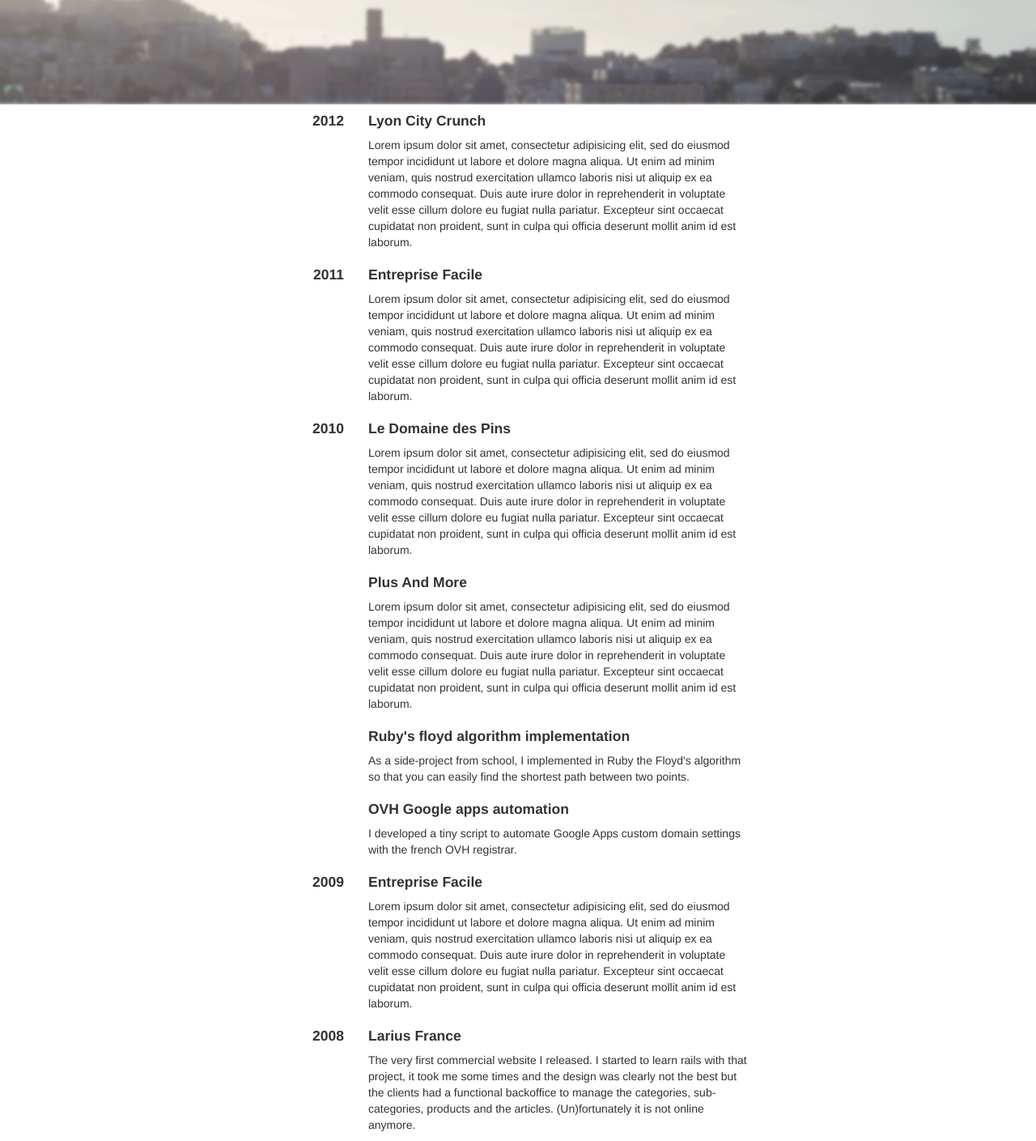
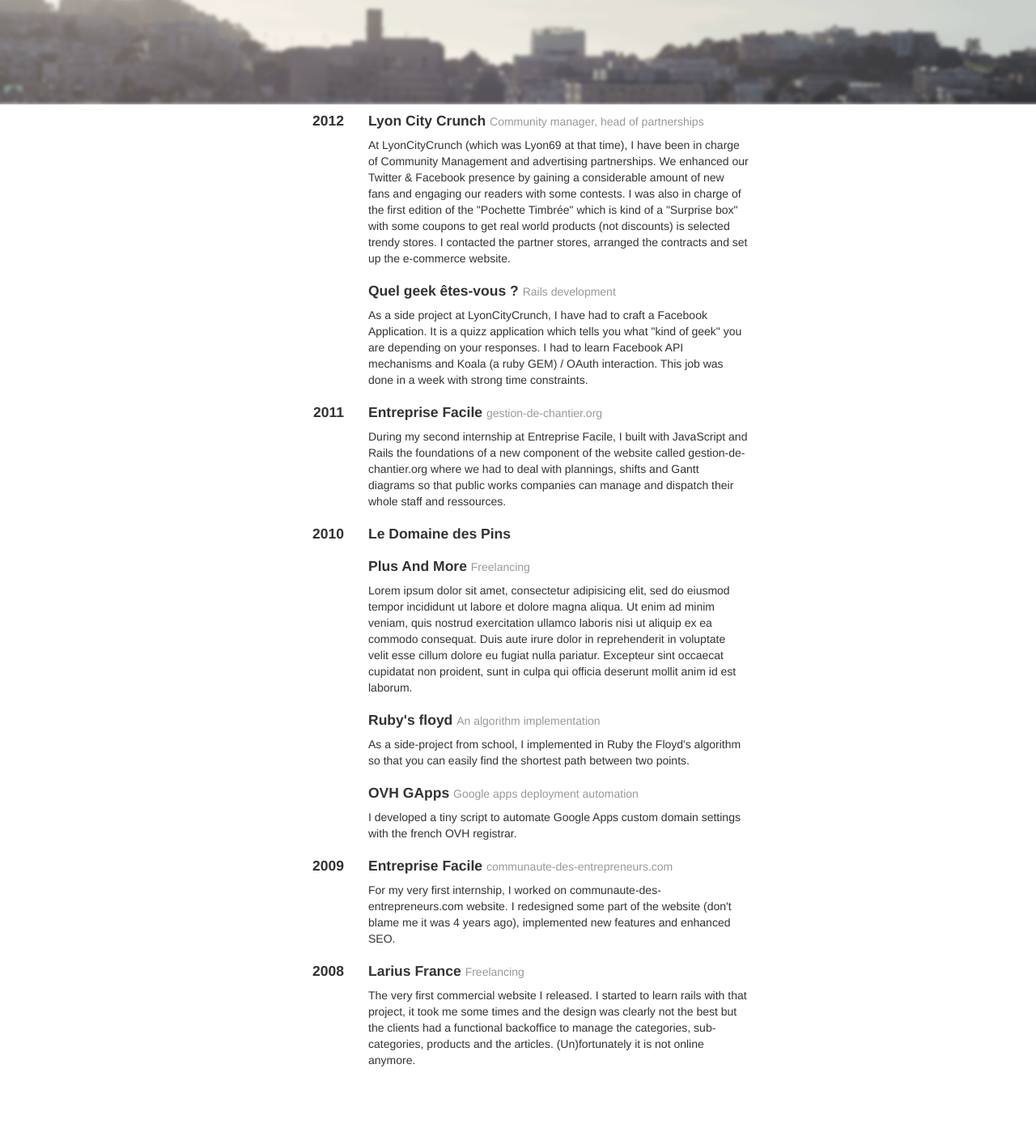
Before and after one commit to chollier/chollier.github.io, a plain HTML site: page projects.html in a window 1280 px wide. Shown: the part 145-1554 px from the top of the page at 81% size. After the commit the page ends 1474 px from the top, so only its background shows below. Drawn offline with nearby package versions, Linux system fonts and the light colour scheme.

Commit message:
timeline

```diff
--- a/projects.html
+++ b/projects.html
@@ -33,34 +33,38 @@
 
     <div class="row">
         <div class="span3 offset1 text-right"><h4>2012</h4></div>
+
         <div class="span5">
-          <h4>Lyon City Crunch</h4>
-            <p>Lorem ipsum dolor sit amet, consectetur adipisicing elit, sed do eiusmod
-            tempor incididunt ut labore et dolore magna aliqua. Ut enim ad minim veniam,
-            quis nostrud exercitation ullamco laboris nisi ut aliquip ex ea commodo
-            consequat. Duis aute irure dolor in reprehenderit in voluptate velit esse
-            cillum dolore eu fugiat nulla pariatur. Excepteur sint occaecat cupidatat non
-            proident, sunt in culpa qui officia deserunt mollit anim id est laborum.</p>
+          <h4>Lyon City Crunch <small>Community manager, head of partnerships</small></h4>
+            <p>At LyonCityCrunch (which was Lyon69 at that time), I have been in charge of Community Management and advertising partnerships. We enhanced our Twitter & Facebook presence by gaining a considerable amount of new fans and engaging our readers with some contests. I was also in charge of the first edition of the "Pochette Timbr&eacute;e" which is kind of a "Surprise box" with some coupons to get real world products (not discounts) is selected trendy stores. I contacted the partner stores, arranged the contracts and set up the e-commerce website.</p>
         </div>
+
+        <div class="span5 offset4">
+          <h4>Quel geek &ecirc;tes-vous ? <small>Rails development</small></h4>
+            <p>As a side project at LyonCityCrunch, I have had to craft a Facebook Application. It is a quizz application which tells you what "kind of geek" you are depending on your responses. I had to learn Facebook API mechanisms and Koala (a ruby GEM) / OAuth interaction. This job was done in a week with strong time constraints.</p>
+        </div>
+
     </div>
 
     <div class="row">
         <div class="span3 offset1 text-right"><h4>2011</h4></div>
+
         <div class="span5">
-          <h4>Entreprise Facile</h4>
-            <p>Lorem ipsum dolor sit amet, consectetur adipisicing elit, sed do eiusmod
-            tempor incididunt ut labore et dolore magna aliqua. Ut enim ad minim veniam,
-            quis nostrud exercitation ullamco laboris nisi ut aliquip ex ea commodo
-            consequat. Duis aute irure dolor in reprehenderit in voluptate velit esse
-            cillum dolore eu fugiat nulla pariatur. Excepteur sint occaecat cupidatat non
-            proident, sunt in culpa qui officia deserunt mollit anim id est laborum.</p>
+          <h4>Entreprise Facile <small>gestion-de-chantier.org</small></h4>
+            <p>During my second internship at Entreprise Facile, I built with JavaScript and Rails the foundations of a new component of the website called gestion-de-chantier.org where we had to deal with plannings, shifts and Gantt diagrams so that public works companies can manage and dispatch their whole staff and ressources.</p>
         </div>
     </div>
 
     <div class="row">
         <div class="span3 offset1 text-right"><h4>2010</h4></div>
+
         <div class="span5">
           <h4>Le Domaine des Pins</h4>
+            <p></p>
+        </div>
+
+        <div class="span5 offset4">
+          <h4>Plus And More <small>Freelancing</small></h4>
             <p>Lorem ipsum dolor sit amet, consectetur adipisicing elit, sed do eiusmod
             tempor incididunt ut labore et dolore magna aliqua. Ut enim ad minim veniam,
             quis nostrud exercitation ullamco laboris nisi ut aliquip ex ea commodo
@@ -70,22 +74,12 @@
         </div>
 
         <div class="span5 offset4">
-          <h4>Plus And More</h4>
-            <p>Lorem ipsum dolor sit amet, consectetur adipisicing elit, sed do eiusmod
-            tempor incididunt ut labore et dolore magna aliqua. Ut enim ad minim veniam,
-            quis nostrud exercitation ullamco laboris nisi ut aliquip ex ea commodo
-            consequat. Duis aute irure dolor in reprehenderit in voluptate velit esse
-            cillum dolore eu fugiat nulla pariatur. Excepteur sint occaecat cupidatat non
-            proident, sunt in culpa qui officia deserunt mollit anim id est laborum.</p>
-        </div>
-
-        <div class="span5 offset4">
-          <h4>Ruby's floyd algorithm implementation</h4>
+          <h4>Ruby's floyd <small>An algorithm implementation</small></h4>
             <p>As a side-project from school, I implemented in Ruby the Floyd's algorithm so that you can easily find the shortest path between two points.</p>
         </div>
 
         <div class="span5 offset4">
-          <h4>OVH Google apps automation</h4>
+          <h4>OVH GApps <small>Google apps deployment automation</small></h4>
             <p>I developed a tiny script to automate Google Apps custom domain settings with the french OVH registrar.</p>
         </div>
     </div>
@@ -94,20 +88,15 @@
         <div class="row">
         <div class="span3 offset1 text-right"><h4>2009</h4></div>
         <div class="span5">
-          <h4>Entreprise Facile</h4>
-            <p>Lorem ipsum dolor sit amet, consectetur adipisicing elit, sed do eiusmod
-            tempor incididunt ut labore et dolore magna aliqua. Ut enim ad minim veniam,
-            quis nostrud exercitation ullamco laboris nisi ut aliquip ex ea commodo
-            consequat. Duis aute irure dolor in reprehenderit in voluptate velit esse
-            cillum dolore eu fugiat nulla pariatur. Excepteur sint occaecat cupidatat non
-            proident, sunt in culpa qui officia deserunt mollit anim id est laborum.</p>
+          <h4>Entreprise Facile <small>communaute-des-entrepreneurs.com</small></h4>
+            <p>For my very first internship, I worked on communaute-des-entrepreneurs.com website. I redesigned some part of the website (don't blame me it was 4 years ago), implemented new features and enhanced SEO.</p>
         </div>
     </div>
 
     <div class="row">
         <div class="span3 offset1 text-right"><h4>2008</h4></div>
         <div class="span5">
-          <h4>Larius France</h4>
+          <h4>Larius France <small>Freelancing</small></h4>
             <p>The very first commercial website I released. I started to learn rails with that project, it took me some times and the design was clearly not the best but the clients had a functional backoffice to manage the categories, sub-categories, products and the articles. (Un)fortunately it is not online anymore.</p>
         </div>
     </div>
```
